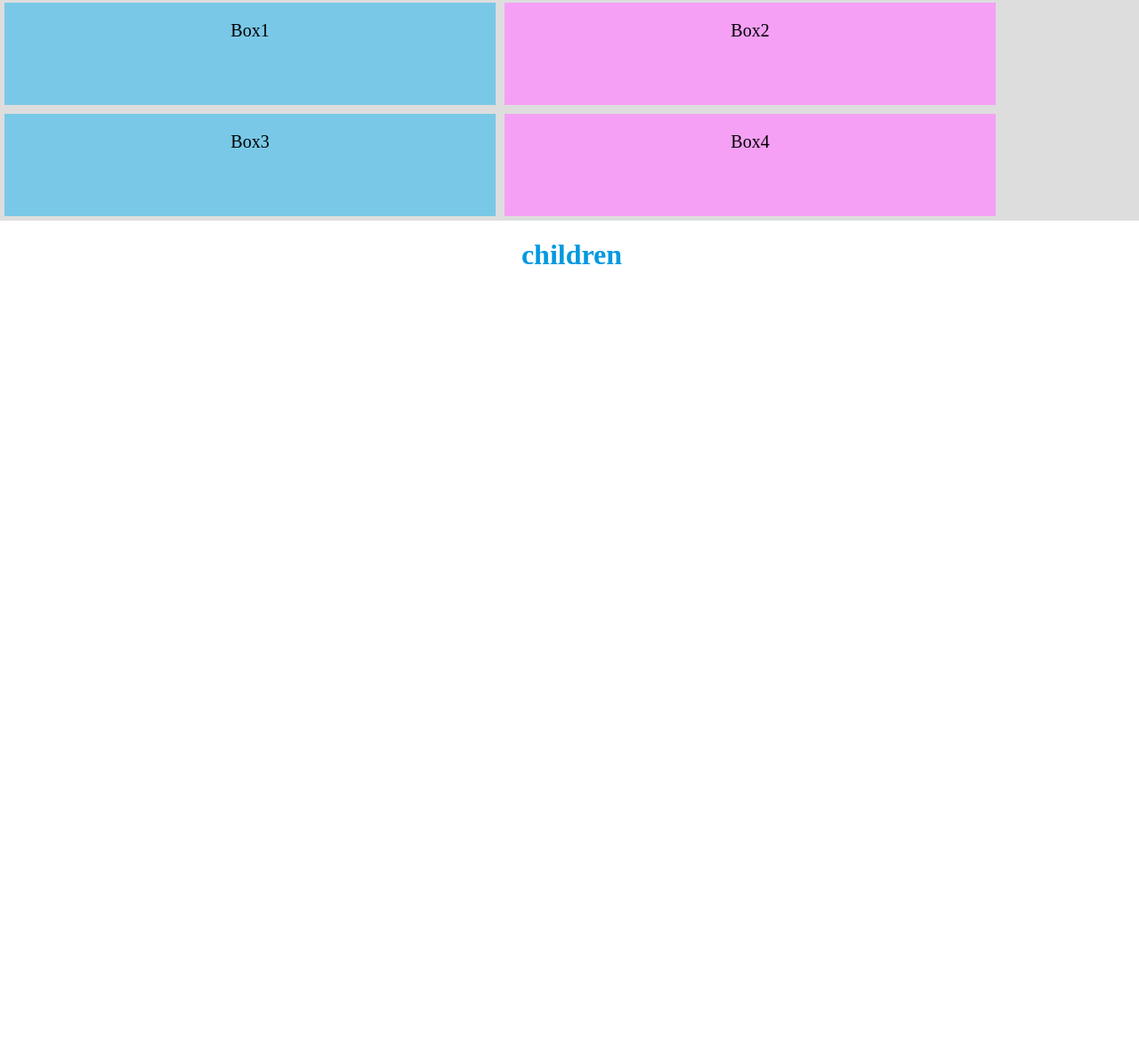
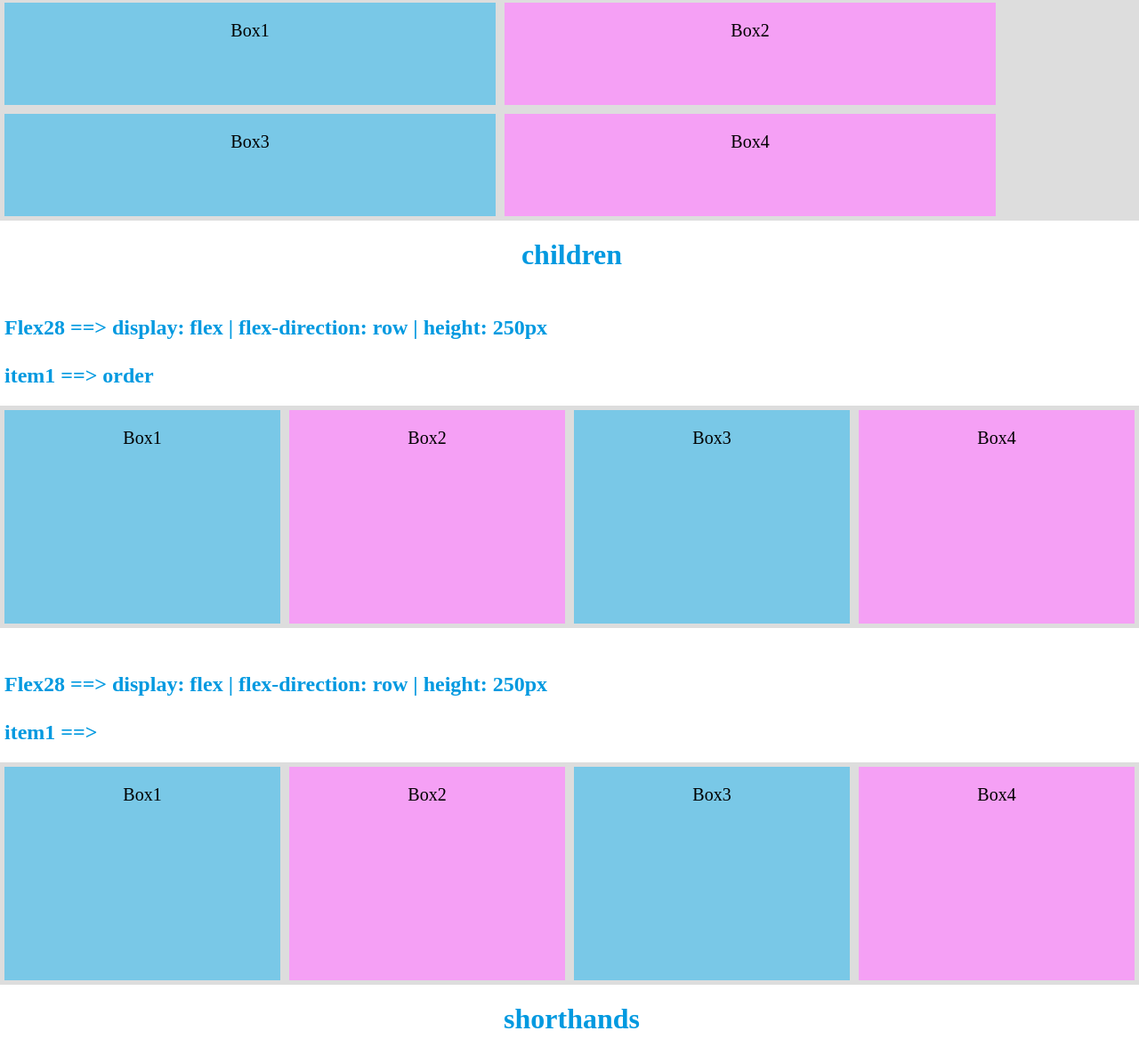
Before and after one commit to amiralizendehdel/css-practice, a plain HTML site: page flex/index1.html in a window 1280 px wide. Shown: the part 6682-7868 px from the top of the page at 89% size. Before the commit the page ends 7009 px from the top, so only its background shows below. Drawn offline with Linux system fonts and the light colour scheme.

Commit message:
added a children property

```diff
--- a/flex/index1.html
+++ b/flex/index1.html
@@ -227,5 +227,30 @@
     </div>
 
     <h1 class="title h1">children</h1>
+    <h2 class="title">Flex28 ==> display: flex | flex-direction: row | height: 250px<br><br>
+         item1 ==> order
+    </h2>
+    <div class="parent-item">
+        <div class="item a">Box1</div>
+        <div class="item a">Box2</div>
+        <div class="item a">Box3</div>
+        <div class="item a">Box4</div>
+    </div>
+
+    <h2 class="title">Flex28 ==> display: flex | flex-direction: row | height: 250px<br><br>
+        item1 ==>
+   </h2>
+   <div class="parent-item">
+       <div class="item a">Box1</div>
+       <div class="item a">Box2</div>
+       <div class="item a">Box3</div>
+       <div class="item a">Box4</div>
+   </div>
+
+
+
+
+
+    <h1 class="title h1">shorthands</h1>
 </body>
 </html>
--- a/flex/style1.css
+++ b/flex/style1.css
@@ -15,6 +15,13 @@ body{
     font-size: 20px;
     text-align: center;
     padding: 20px;
+}
+
+.parent-item{
+    display: flex;
+    flex-direction: row;
+    height: 250px;
+    background-color: #ddd;
 }
 
 .a{
@@ -242,3 +249,12 @@ body{
     height: 250px;
     align-content: stretch;
 }
+
+/*************** Flex28 **************/
+#flex28{
+    display: flex;
+    flex-wrap: wrap;
+    flex-direction: row;
+    height: 250px;
+    align-content: stretch;
+}
```
